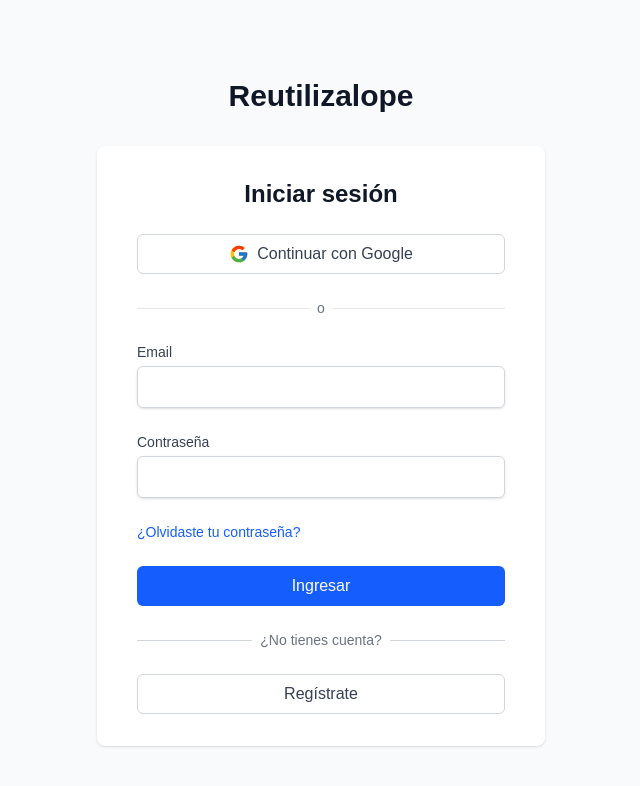
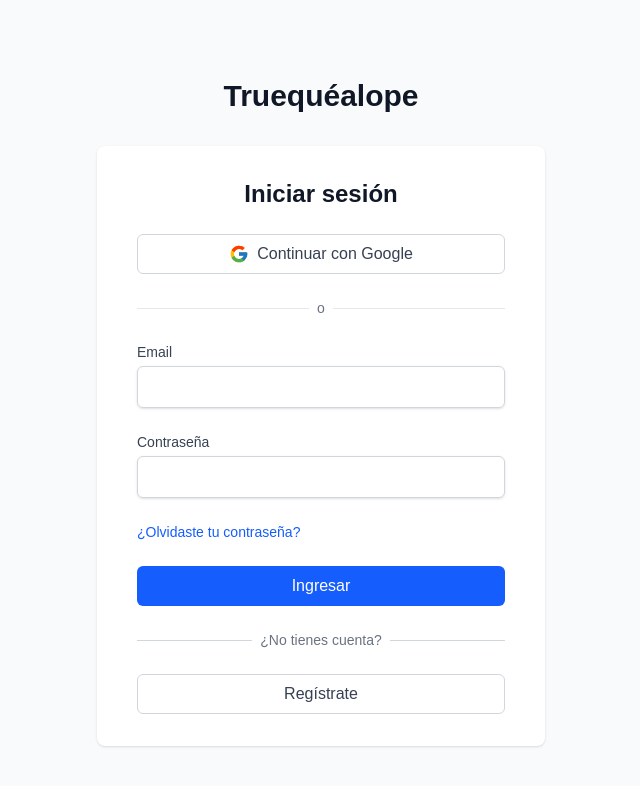
Before and after one commit to calebventura/truequealope, a Next.js app: page /auth/login in a window 1280 px wide. Shown: the top 786 px of the page, without its empty margins (319-959 px from the left). Built offline with nearby package versions, Linux system fonts and the light colour scheme; no server answers.

Commit message:
feat: cambio de nombre truequealope

```diff
--- a/package.json
+++ b/package.json
@@ -1,5 +1,5 @@
 {
-  "name": "reutilizalope",
+  "name": "truequealope",
   "version": "0.1.0",
   "private": true,
   "scripts": {
--- a/src/app/(private)/activity/page.tsx
+++ b/src/app/(private)/activity/page.tsx
@@ -510,7 +510,7 @@
 
     const normalizedPhone = phone.replace(/[^\d]/g, "");
     const message = encodeURIComponent(
-      `Hola, vi tu producto "${order.productTitle}" en Reutilizalope. ¿Sigue disponible?`
+      `Hola, vi tu producto "${order.productTitle}" en Truequéalope. ¿Sigue disponible?`
     );
     const waUrl = `https://wa.me/${normalizedPhone}?text=${message}`;
     window.open(waUrl, "_blank");
--- a/src/app/auth/layout.tsx
+++ b/src/app/auth/layout.tsx
@@ -7,7 +7,7 @@
     <div className="min-h-screen bg-gray-50 flex flex-col justify-center py-12 sm:px-6 lg:px-8">
       <div className="sm:mx-auto sm:w-full sm:max-w-md">
         <h2 className="mt-6 text-center text-3xl font-extrabold text-gray-900">
-          Reutilizalope
+          Truequéalope
         </h2>
       </div>
 
--- a/src/app/layout.tsx
+++ b/src/app/layout.tsx
@@ -19,7 +19,7 @@
 
 export const metadata: Metadata = {
   metadataBase: new URL(siteUrl),
-  title: "Reutilizalope - Compra y Vende",
+  title: "Truequéalope - Compra y Vende",
   description: "El mejor marketplace de cosas usadas",
 };
 
--- a/src/app/products/[id]/layout.tsx
+++ b/src/app/products/[id]/layout.tsx
@@ -34,7 +34,7 @@
   params,
 }: ProductRouteProps): Promise<Metadata> {
   const { id } = await params;
-  const siteName = "Reutilizalope";
+  const siteName = "Truequéalope";
   const canonicalPath = `/products/${id}`;
 
   try {
@@ -49,7 +49,7 @@
     const data = snap.data() ?? {};
     const title = coerceString(data.title) ?? "Producto";
     const descriptionRaw =
-      coerceString(data.description) ?? "Ver producto en Reutilizalope.";
+      coerceString(data.description) ?? "Ver producto en Truequéalope.";
     const description = truncate(descriptionRaw, 160);
     const images = coerceImages(data.images);
     const imageUrl = images[0] ?? null;
@@ -95,7 +95,7 @@
     console.error("generateMetadata failed:", error);
     return {
       title: `Producto | ${siteName}`,
-      description: "Ver producto en Reutilizalope.",
+      description: "Ver producto en Truequéalope.",
       alternates: { canonical: canonicalPath },
     };
   }
--- a/src/app/products/[id]/page.tsx
+++ b/src/app/products/[id]/page.tsx
@@ -80,7 +80,7 @@
 
   const handleContactSale = () => {
     if (!product) return;
-    const message = `Hola, vi tu publicación "${product.title}" en Reutilizalope. ¿Sigue disponible?`;
+    const message = `Hola, vi tu publicación "${product.title}" en Truequéalope. ¿Sigue disponible?`;
     openWhatsApp(message);
   };
 
@@ -123,7 +123,7 @@
 
     const url = window.location.href;
     const title = product.title;
-    const text = `Mira este producto en Reutilizalope: ${title}`;
+    const text = `Mira este producto en Truequéalope: ${title}`;
 
     setSharing(true);
     try {
--- a/src/components/Navbar.tsx
+++ b/src/components/Navbar.tsx
@@ -28,7 +28,7 @@
         <div className="flex flex-wrap md:flex-nowrap items-center justify-between py-3 md:h-16 gap-4 md:gap-0">
           {/* Logo - Order 1 on mobile */}
           <Link href="/" className="text-xl font-bold text-indigo-600 order-1">
-            ReutilizaLope
+            Truequéalope
           </Link>
 
           {/* Search Bar - Order 3 on mobile (new row), Order 2 on desktop */}
```
